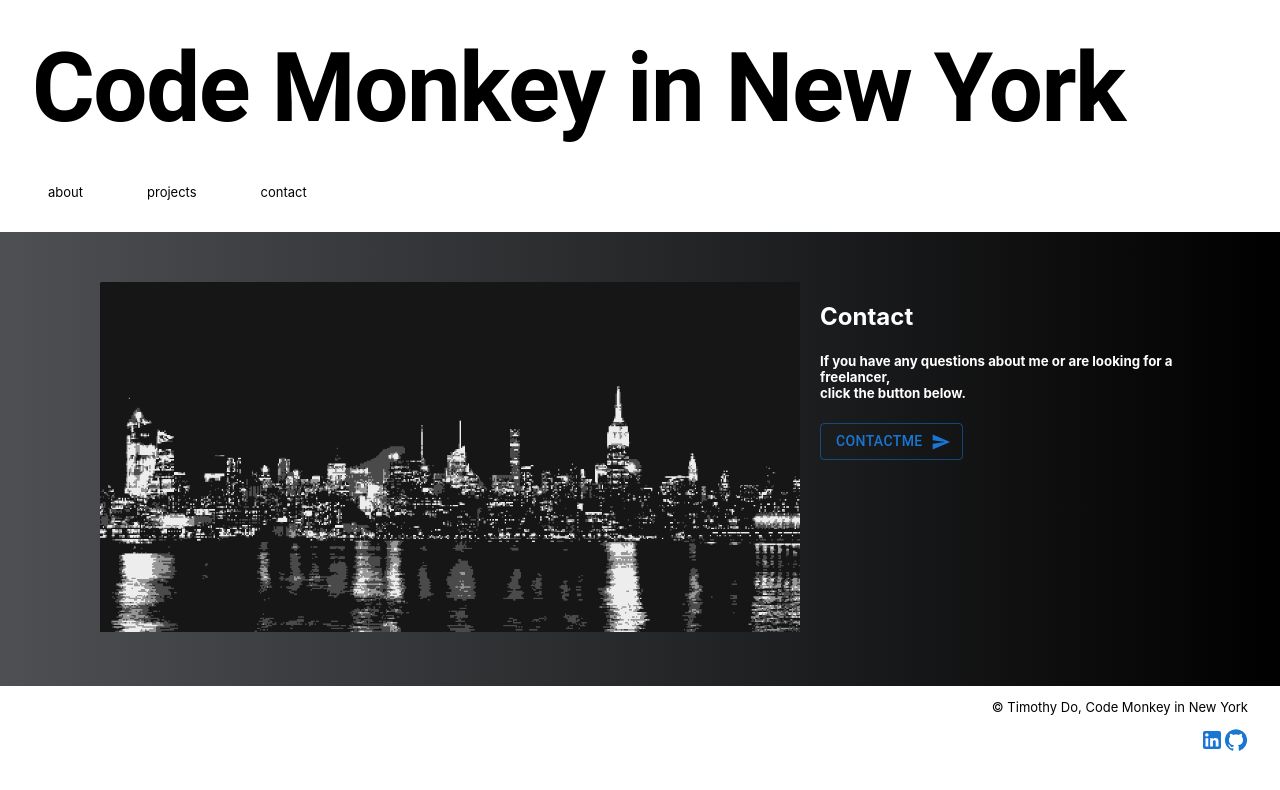
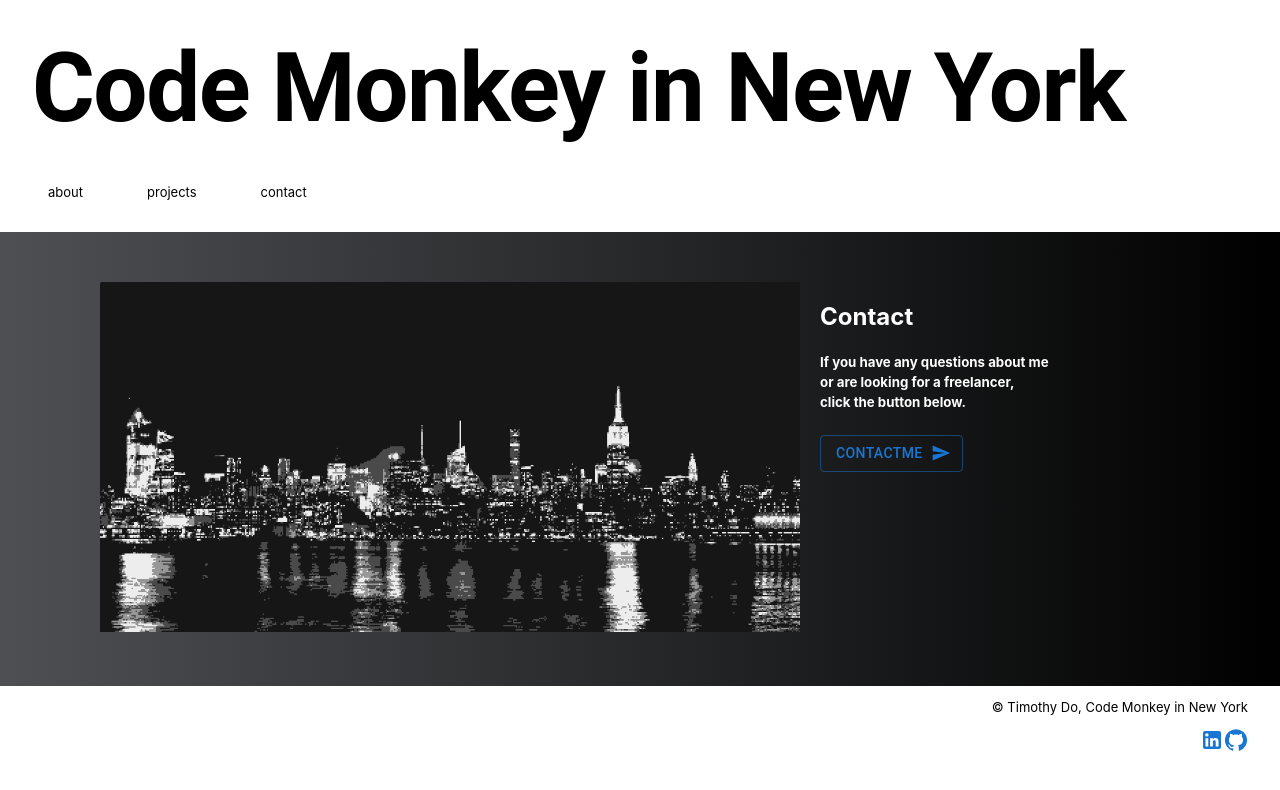
Before and after one commit to tydo83/portfolio-basic, a React (Create React App) app: page /contact in a window 1280 px wide. Shown: the top 790 px of the page. Built offline with nearby package versions, Linux system fonts and the light colour scheme.

Commit message:
design and static build updated

```diff
--- a/src/components/Contact/Contact.js
+++ b/src/components/Contact/Contact.js
@@ -33,8 +33,11 @@ const Contact = () => {
         matches ?
           <Grid item xs={4} className='contact_section'>
             <h2>Contact</h2>
-            <h5>If you have any questions about me or are looking for a freelancer, <br />
-              click the button below.</h5>
+            <h5 className='contact_section_des'>
+              If you have any questions about me <br />
+              or are looking for a freelancer, <br />
+              click the button below.
+            </h5>
             <Box>
               <Button className="button" variant="outlined" endIcon={<SendIcon />} onClick={() => window.location = 'mailto:tydo83@gmail.com'}>ContactMe</Button>
             </Box>
@@ -42,8 +45,11 @@ const Contact = () => {
         :
           <Grid item xs={12} className='contact_section'>
             <h2>Contact</h2>
-            <h5>If you have any questions about me or are looking for a freelancer, <br />
-              click the button below.</h5>
+              <h5 className='contact_section_des'>
+                If you have any questions about me <br />
+                or are looking for a freelancer, <br />
+                click the button below.
+              </h5>
             <Box>
               <Button className="button" variant="outlined" endIcon={<SendIcon />} onClick={() => window.location = 'mailto:tydo83@gmail.com'}>ContactMe</Button>
             </Box>
--- a/src/components/Contact/contact.css
+++ b/src/components/Contact/contact.css
@@ -25,6 +25,10 @@
     width: 700px;
 }
 
+.contact_section_des {
+    line-height: 1.5em;
+}
+
 @media only screen and (max-width: 768px) {
     .contact_section {
         text-align: center;
--- a/src/components/Header/Header.js
+++ b/src/components/Header/Header.js
@@ -1,7 +1,6 @@
 import React, { useState, useEffect } from 'react';
 import { NavLink } from 'react-router-dom';
 import { Typography } from '@material-ui/core';
-import { createTheme } from '@material-ui/core';
 import './header.css'
 
 export default function Header() {
--- a/src/components/Home/home.css
+++ b/src/components/Home/home.css
@@ -34,6 +34,7 @@
 
 .portfolio_home_about_me_des {
     line-height: 1.5em;
+    padding-right: 24px;
 }
 
 @media only screen and (max-width: 700px) {
--- a/src/components/Projects/Projects.js
+++ b/src/components/Projects/Projects.js
@@ -36,7 +36,7 @@ export default function Projects() {
         <Grid container
             alignItems="center"
             justifyContent="center"
-            spacing={5}>
+            spacing={4}>
                 {projectCards.map((projectCards, i) => {
                     return (
                     <Grid key={i} item>
```
Also changed, not shown: 15 other files (tests, documents, lock files or other folders).
